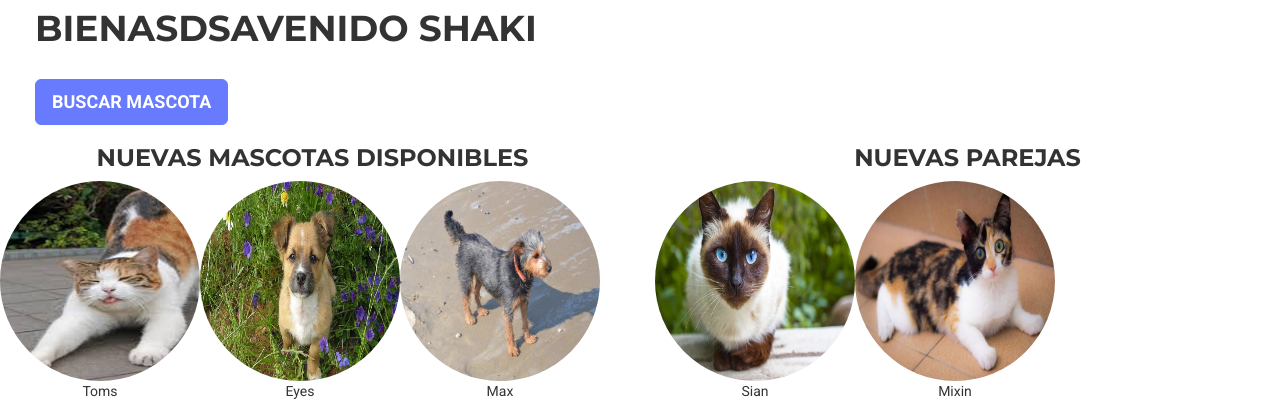
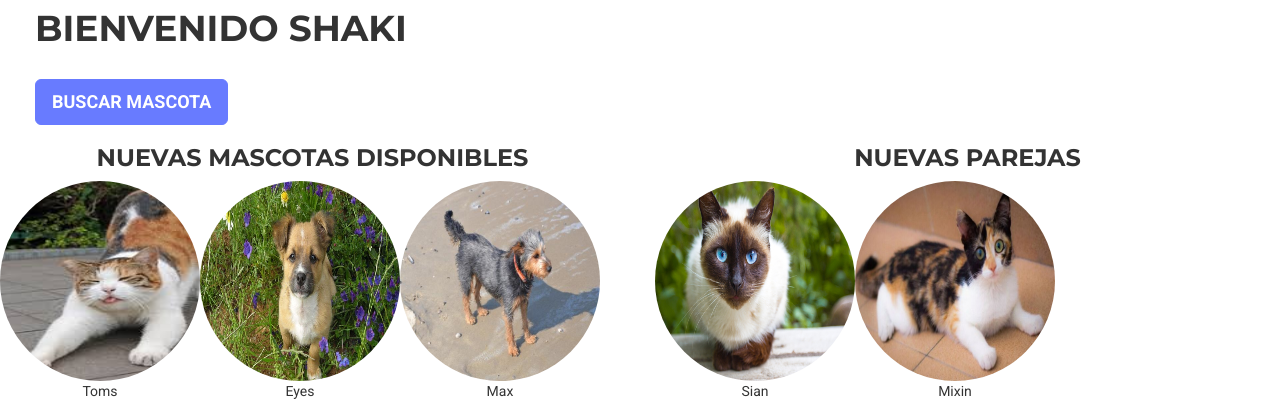
Before and after one commit to MasterLolicon/Petto, a PHP site: page /Petto/pag/inicio.php in a window 1280 px wide. Shown: the part 71-474 px from the top of the page. Run offline with PHP 8.4, Linux system fonts and the light colour scheme; a user stored in the database is signed in; data comes from the database, SQL or seed files in the repository; some web fonts are replaced.

Commit message:
Cambio menor para corregir prueba

```diff
--- a/pag/inicio.php
+++ b/pag/inicio.php
@@ -26,7 +26,7 @@ $usuario= $resultado_obtenido['usuario'];
 
 	<div class="container-fluid">
 		<div class="row">
-		<h1>Bienasdsavenido <?php echo $usuario;?></h1>
+		<h1>Bienvenido <?php echo $usuario;?></h1>
 		</div>
 		<div class="row">
 
```
